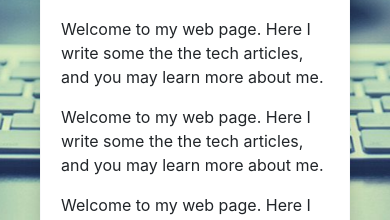
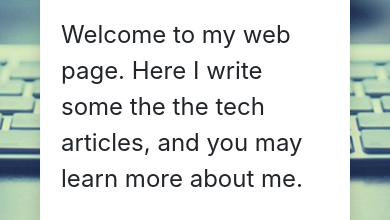
Before and after one commit to kanchan-shinde/kanchan-shinde.github.io, a plain HTML site: page index.html in a window 390 px wide. Shown: the part 624-844 px from the top of the page. Drawn offline with Linux system fonts and the light colour scheme.

Commit message:
added css.style

```diff
--- a/style.css
+++ b/style.css
@@ -54,3 +54,9 @@ h1 {
 .bg-skills {
     background-image: url('assets/pngtree-geometry.jpg');
 }
+@media screen and (max-width:600px){
+    .container{
+        font-size: 24px;
+        padding:15px;
+    }
+}
```
